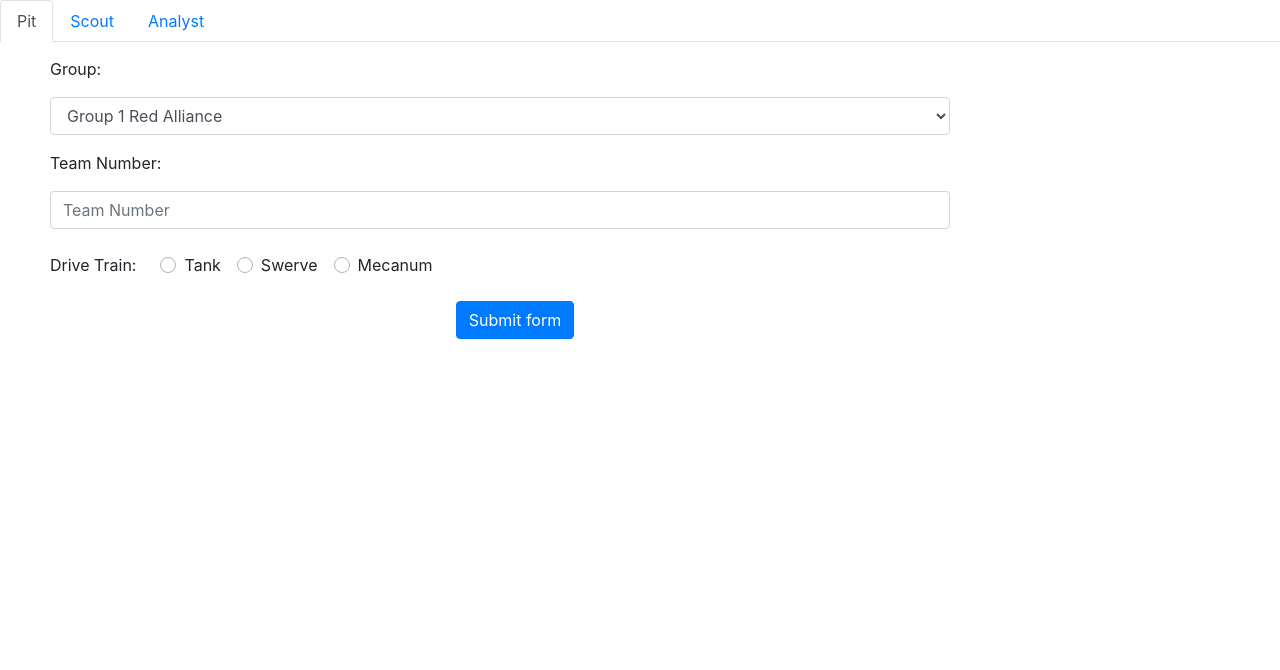
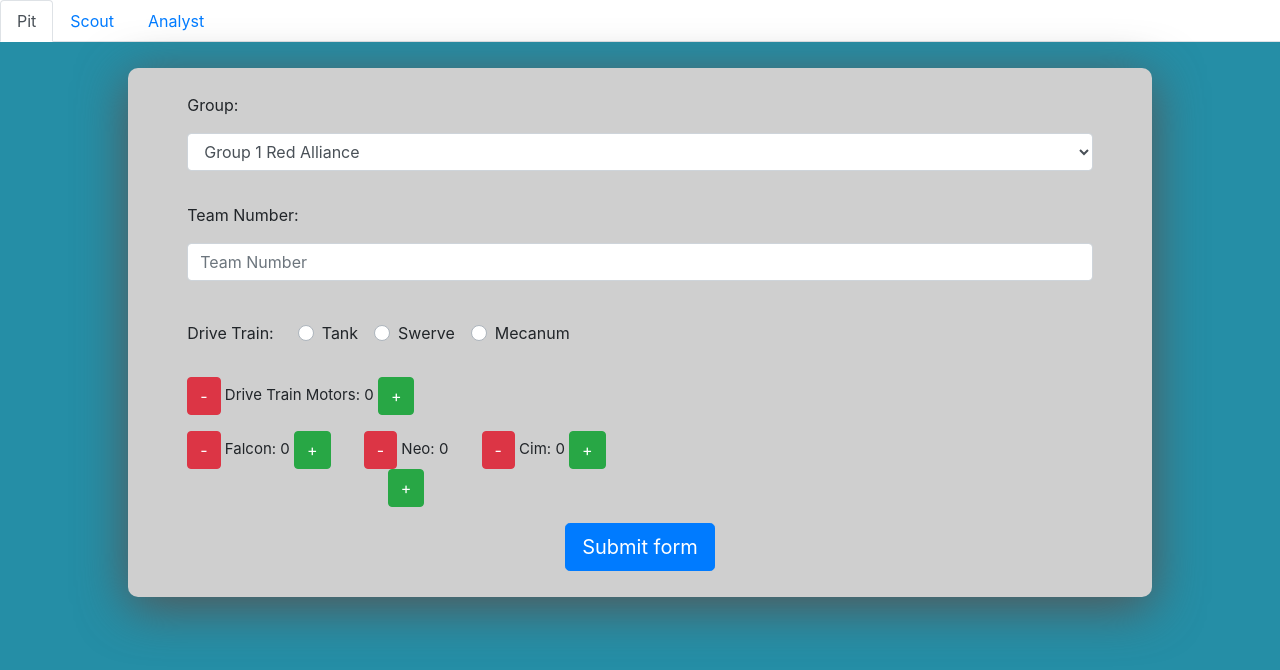
Before and after one commit to RoboTigers/FRCScout2020, a React (Create React App) app in the folder client/: page / in a window 1280 px wide. Both pictures are taken after a click on the tab "Pit". Shown: the top 670 px of the page. Built offline with nearby package versions, Linux system fonts and the light colour scheme.

Commit message:
Added a stepper component

```diff
--- /dev/null
+++ b/client/src/components/Counter.js
@@ -0,0 +1,48 @@
+import React, { Component } from "react";
+import Button from "react-bootstrap/Button";
+
+class Counter extends Component {
+  state = {
+    count: 0
+  };
+
+  // change code below this line
+
+  increment = event => {
+    this.setState({
+      count: this.state.count + 1
+    });
+  };
+
+  decrement = event => {
+    this.setState({
+      count: this.state.count - 1
+    });
+  };
+
+  //   getBadgeClasses() {
+  //     let classes = "mr-4";
+  //     classes += this.props.label === "Drive Train Motors:" ? "" : " mb-3";
+  //     return classes;
+  //   }
+
+  // change code above this line
+  render() {
+    return (
+      <div className="">
+        <Button className="btn btn-danger btn-xs" onClick={this.decrement}>
+          -
+        </Button>
+        <span style={{ fontSize: 15 }}>
+          {" "}
+          {this.props.label} {this.state.count}{" "}
+        </span>
+        <Button className="btn btn-success btn-xs" onClick={this.increment}>
+          +
+        </Button>
+      </div>
+    );
+  }
+}
+
+export default Counter;
--- a/client/src/components/PitContent.css
+++ b/client/src/components/PitContent.css
@@ -1,10 +1,20 @@
 .pit-form {
-  width: auto;
-  max-width: 100%;
-  padding: 15px;
-  margin-left: 50px;
+  margin-left: 5%;
+  padding-right: 5%;
 }
 
-.test {
-  justify-content: center;
+.div-form {
+  padding: 2%;
+  margin-left: 10%;
+  margin-right: 10%;
+  background-color: #cfcfcf;
+  border-radius: 10px;
+  box-shadow: 0px 10px 50px #555;
 }
+
+.div-main {
+  padding-top: 2%;
+  width: 100%;
+  height: 100vmax;
+  background-color: #258ea6;
+}
--- a/client/src/components/PitContent.js
+++ b/client/src/components/PitContent.js
@@ -4,6 +4,8 @@ import Button from "react-bootstrap/Button";
 import Row from "react-bootstrap/Row";
 import Col from "react-bootstrap/Col";
 import "./PitContent.css";
+import "./Counter.js";
+import Counter from "./Counter.js";
 
 class PitContent extends Component {
   state = {
@@ -32,15 +34,17 @@ class PitContent extends Component {
 
   render() {
     return (
+      <div className="div-main" controlId="wrapper">
+        <div className="div-form" controlId="formWrapper">
           <Form
             noValidate
             validated={this.state.validated}
             onSubmit={this.handleSumbit}
             className="pit-form"
           >
-        <Form.Group as={Row} controlId="formGroup" className="w-75">
+            <Form.Group as={Row} controlId="formGroup">
               <Form.Label className="float-left mb-3">Group:</Form.Label>
-          <Form.Control required as="select">
+              <Form.Control className="mb-3" required as="select">
                 <option>Group 1 Red Alliance</option>
                 <option>Group 2 Red Alliance</option>
                 <option>Group 3 Red Alliance</option>
@@ -52,7 +56,7 @@ class PitContent extends Component {
                 Please choose a group.
               </Form.Control.Feedback>
             </Form.Group>
-        <Form.Group as={Row} controlId="formTeamNum" className="w-75">
+            <Form.Group as={Row} controlId="formTeamNum">
               <Form.Label className="float-left mb-3">Team Number:</Form.Label>
               <Form.Control
                 type="number"
@@ -61,14 +65,20 @@ class PitContent extends Component {
                 placeholder="Team Number"
                 onChange={this.checkTeamNum}
                 required
+                className="mb-4"
               />
               <Form.Control.Feedback type="invalid">
                 Please input a team number.
               </Form.Control.Feedback>
             </Form.Group>
-      <Form.Group as={Row} controlId="formDrive" className="w-75 mt-4">
+            <Form.Group
+              as={Row}
+              controlId="formDrive"
+              className="w-75 mt-3 mb-4"
+            >
               <Form.Label className="float-left">Drive Train:</Form.Label>
               <Form.Check
+                required
                 inline
                 custom
                 label="Tank"
@@ -78,6 +88,7 @@ class PitContent extends Component {
                 className="float-left ml-4"
               />
               <Form.Check
+                required
                 inline
                 custom
                 label="Swerve"
@@ -87,6 +98,7 @@ class PitContent extends Component {
                 className="float-left"
               />
               <Form.Check
+                required
                 inline
                 custom
                 label="Mecanum"
@@ -96,12 +108,26 @@ class PitContent extends Component {
                 className="float-left"
               />
             </Form.Group>
-        <Form.Group controlId="submitButton" className="w-75">
-        <Button type="submit">
+            <Form.Group as={Row} controlId="formDriveMotors">
+              <Counter label="Drive Train Motors:"></Counter>
+            </Form.Group>
+            <Form.Group as={Row} controlId="formDriveMotorsTypes">
+              <Col xs="0">
+                <Counter label="Falcon:"></Counter>
+              </Col>
+              <Col xs="2">
+                <Counter label="Neo:"></Counter>
+              </Col>
+              <Col xs="0">
+                <Counter label="Cim:"></Counter>
+              </Col>
+            </Form.Group>
+            <Button type="submit" className="btn-lg">
               Submit form
             </Button>
-        </Form.Group>
           </Form>
+        </div>
+      </div>
     );
   }
 }
```
Lines whose indentation alone changed are shown as unchanged.
